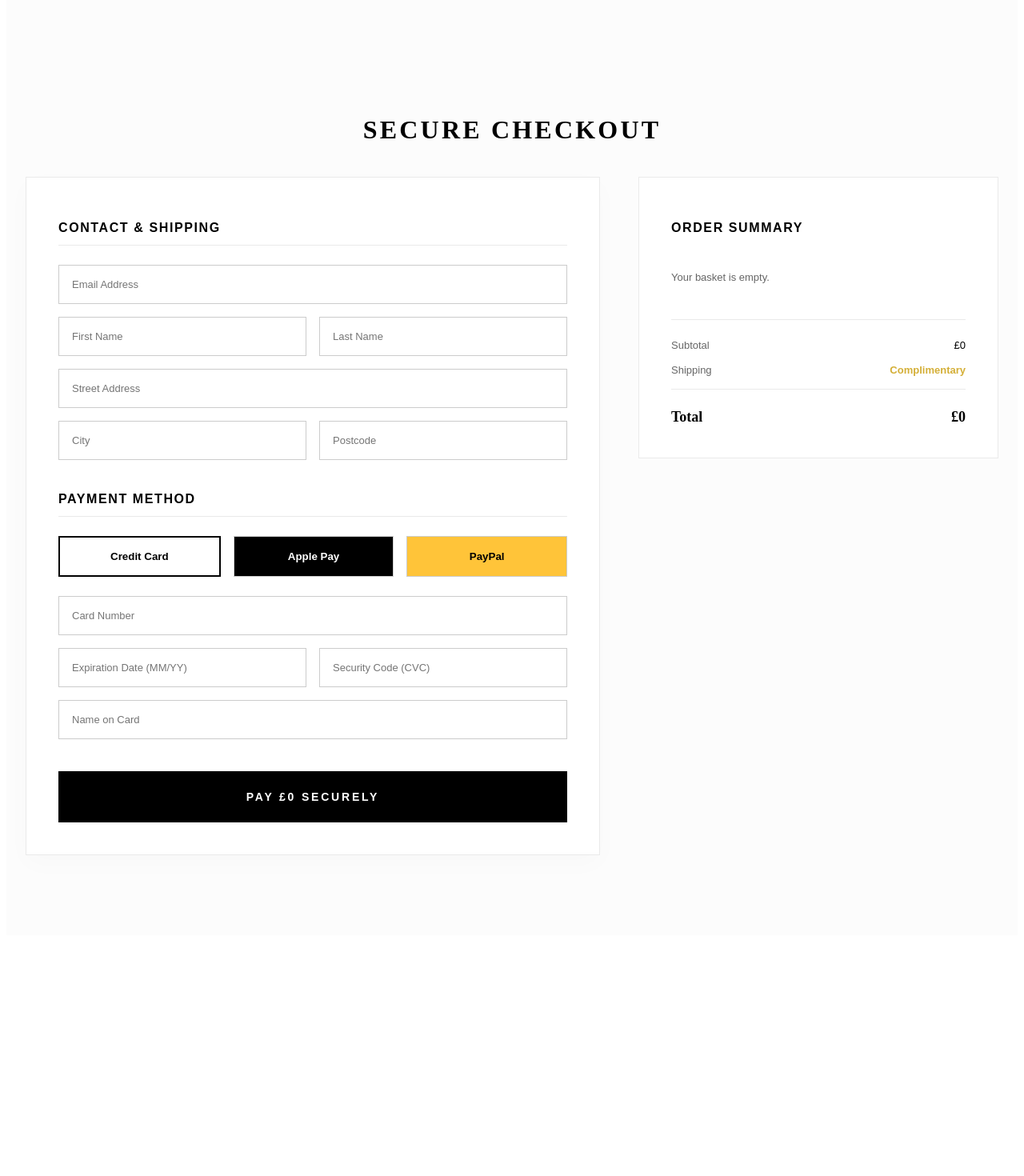
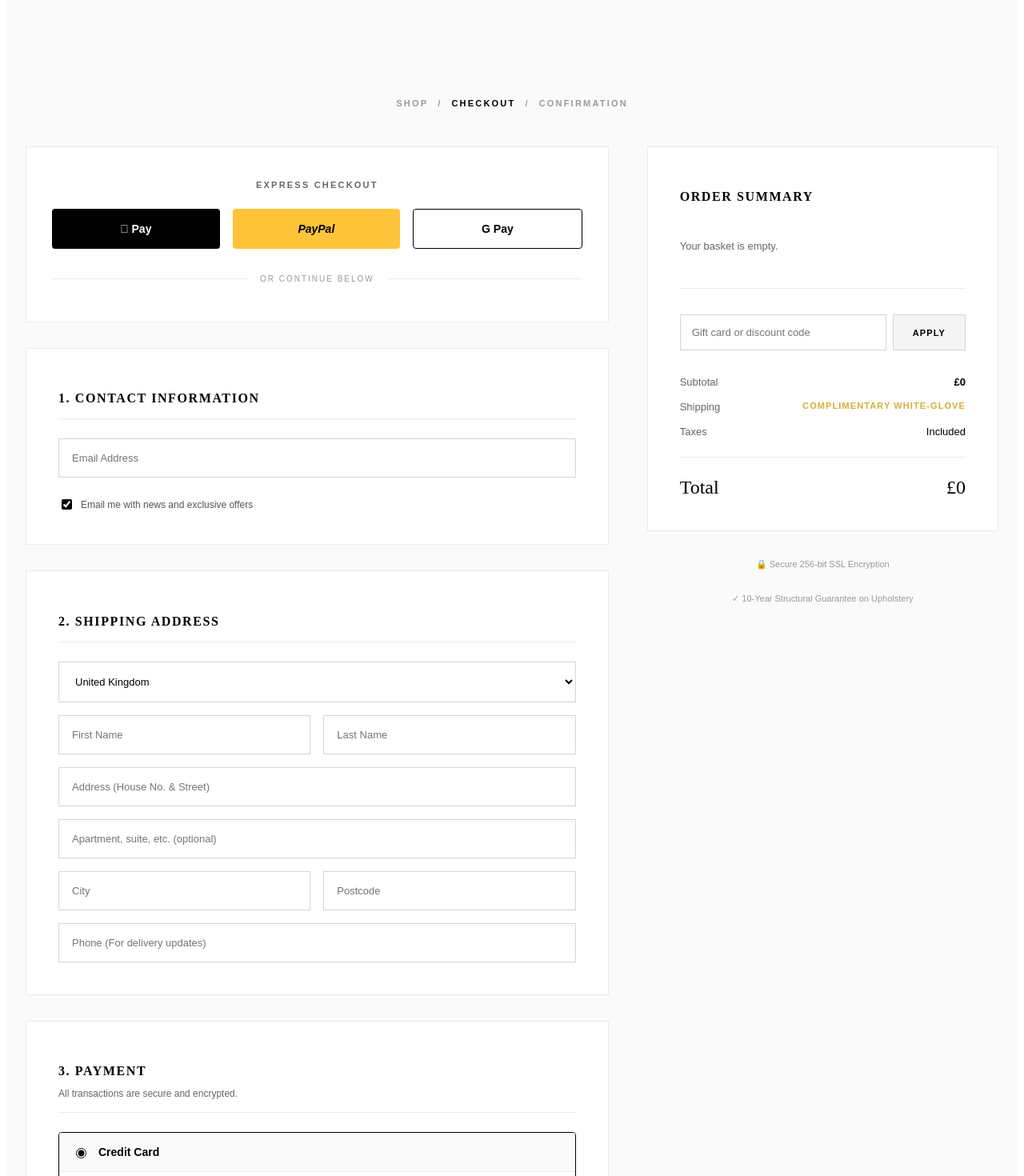
Before and after one commit to Balenk26/blackwood-rose, a Next.js app: page /preview/checkout in a window 1280 px wide. Shown: the part 180-1650 px from the top of the page at 80% size. Before the commit the page ends 1357 px from the top, so only its background shows below. Built offline with nearby package versions, Linux system fonts and the light colour scheme.

Commit message:
Added professional checkout page

```diff
--- a/app/preview/checkout/page.tsx
+++ b/app/preview/checkout/page.tsx
@@ -3,59 +3,143 @@
 import React, { useState } from 'react';
 import Navbar from '../../components/Navbar';
 import { useCart } from '../../components/CartContext';
+import Link from 'next/link';
 
 export default function CheckoutPage() {
-  const { cart, cartTotal, removeFromCart } = useCart(); // Typo fixed!
+  const { cart, cartTotal, removeFromCart } = useCart();
   const [paymentMethod, setPaymentMethod] = useState('card');
+  const [billingSame, setBillingSame] = useState(true);
 
+  // Defensive fallbacks to guarantee no Vercel crashes
   const safeCart = cart || [];
   const safeTotal = Number(cartTotal || 0);
 
   return (
-    <div style={{ backgroundColor: '#fcfcfc', color: '#000000', minHeight: '100vh', fontFamily: 'sans-serif' }}>
+    <div style={{ backgroundColor: '#fafafa', color: '#000000', minHeight: '100vh', fontFamily: 'sans-serif' }}>
       <Navbar />
 
       <div style={{ maxWidth: '1400px', margin: '0 auto', padding: '140px 24px 100px 24px' }}>
-        <h1 style={{ fontSize: '32px', fontFamily: 'serif', letterSpacing: '0.1em', textTransform: 'uppercase', marginBottom: '40px', textAlign: 'center' }}>Secure Checkout</h1>
+
+        {/* Breadcrumbs */}
+        <div style={{ display: 'flex', justifyContent: 'center', gap: '12px', fontSize: '11px', textTransform: 'uppercase', letterSpacing: '0.2em', fontWeight: 'bold', color: '#999', marginBottom: '48px' }}>
+          <Link href="/preview/shop" style={{ textDecoration: 'none', color: '#999' }}>Shop</Link>
+          <span>/</span>
+          <span style={{ color: '#000' }}>Checkout</span>
+          <span>/</span>
+          <span>Confirmation</span>
+        </div>
 
         <div style={{ display: 'flex', gap: '48px', flexWrap: 'wrap', alignItems: 'flex-start' }}>
 
-          <div style={{ flex: '2 1 600px', backgroundColor: '#fff', padding: '40px', border: '1px solid #eaeaea', boxShadow: '0 10px 30px rgba(0,0,0,0.02)' }}>
-            <h2 style={{ fontSize: '16px', textTransform: 'uppercase', letterSpacing: '0.1em', marginBottom: '24px', paddingBottom: '12px', borderBottom: '1px solid #eaeaea' }}>Contact & Shipping</h2>
-            <div style={{ display: 'grid', gridTemplateColumns: '1fr 1fr', gap: '16px', marginBottom: '40px' }}>
-              <input type="email" placeholder="Email Address" style={{ gridColumn: 'span 2', padding: '16px', border: '1px solid #ccc', fontSize: '13px', width: '100%', boxSizing: 'border-box' }} />
-              <input type="text" placeholder="First Name" style={{ padding: '16px', border: '1px solid #ccc', fontSize: '13px', width: '100%', boxSizing: 'border-box' }} />
-              <input type="text" placeholder="Last Name" style={{ padding: '16px', border: '1px solid #ccc', fontSize: '13px', width: '100%', boxSizing: 'border-box' }} />
-              <input type="text" placeholder="Street Address" style={{ gridColumn: 'span 2', padding: '16px', border: '1px solid #ccc', fontSize: '13px', width: '100%', boxSizing: 'border-box' }} />
-              <input type="text" placeholder="City" style={{ padding: '16px', border: '1px solid #ccc', fontSize: '13px', width: '100%', boxSizing: 'border-box' }} />
-              <input type="text" placeholder="Postcode" style={{ padding: '16px', border: '1px solid #ccc', fontSize: '13px', width: '100%', boxSizing: 'border-box' }} />
+          {/* LEFT COLUMN: The Checkout Flow */}
+          <div style={{ flex: '2 1 650px', display: 'flex', flexDirection: 'column', gap: '32px' }}>
+
+            {/* 1. EXPRESS CHECKOUT */}
+            <div style={{ backgroundColor: '#fff', padding: '32px', border: '1px solid #eaeaea', textAlign: 'center' }}>
+              <h2 style={{ fontSize: '11px', textTransform: 'uppercase', letterSpacing: '0.2em', color: '#666', marginBottom: '24px' }}>Express Checkout</h2>
+              <div style={{ display: 'flex', gap: '16px' }}>
+                <button style={{ flex: 1, padding: '16px', backgroundColor: '#000', color: '#fff', border: 'none', cursor: 'pointer', fontWeight: 'bold', fontSize: '14px', borderRadius: '4px' }}>
+                   Pay
+                </button>
+                <button style={{ flex: 1, padding: '16px', backgroundColor: '#FFC439', color: '#000', border: 'none', cursor: 'pointer', fontWeight: 'bold', fontSize: '14px', borderRadius: '4px', fontStyle: 'italic' }}>
+                  PayPal
+                </button>
+                <button style={{ flex: 1, padding: '16px', backgroundColor: '#fff', color: '#000', border: '1px solid #000', cursor: 'pointer', fontWeight: 'bold', fontSize: '14px', borderRadius: '4px' }}>
+                  G Pay
+                </button>
               </div>
 
-            <h2 style={{ fontSize: '16px', textTransform: 'uppercase', letterSpacing: '0.1em', marginBottom: '24px', paddingBottom: '12px', borderBottom: '1px solid #eaeaea' }}>Payment Method</h2>
-            <div style={{ display: 'flex', gap: '16px', marginBottom: '24px' }}>
-              <button onClick={() => setPaymentMethod('card')} style={{ flex: 1, padding: '16px', border: paymentMethod === 'card' ? '2px solid #000' : '1px solid #ccc', backgroundColor: '#fff', cursor: 'pointer', fontWeight: 'bold' }}>Credit Card</button>
-              <button onClick={() => setPaymentMethod('apple')} style={{ flex: 1, padding: '16px', border: paymentMethod === 'apple' ? '2px solid #000' : '1px solid #ccc', backgroundColor: '#000', color: '#fff', cursor: 'pointer', fontWeight: 'bold' }}>Apple Pay</button>
-              <button onClick={() => setPaymentMethod('paypal')} style={{ flex: 1, padding: '16px', border: paymentMethod === 'paypal' ? '2px solid #000' : '1px solid #ccc', backgroundColor: '#FFC439', color: '#000', cursor: 'pointer', fontWeight: 'bold' }}>PayPal</button>
+              <div style={{ display: 'flex', alignItems: 'center', margin: '32px 0 16px 0' }}>
+                <div style={{ flex: 1, height: '1px', backgroundColor: '#eaeaea' }}></div>
+                <span style={{ padding: '0 16px', fontSize: '10px', textTransform: 'uppercase', letterSpacing: '0.2em', color: '#999' }}>Or continue below</span>
+                <div style={{ flex: 1, height: '1px', backgroundColor: '#eaeaea' }}></div>
+              </div>
+            </div>
+
+            {/* 2. CONTACT INFORMATION */}
+            <div style={{ backgroundColor: '#fff', padding: '40px', border: '1px solid #eaeaea' }}>
+              <h2 style={{ fontSize: '16px', fontFamily: 'serif', letterSpacing: '0.1em', textTransform: 'uppercase', marginBottom: '24px', borderBottom: '1px solid #eaeaea', paddingBottom: '16px' }}>1. Contact Information</h2>
+              <div style={{ display: 'grid', gridTemplateColumns: '1fr', gap: '16px' }}>
+                <input type="email" placeholder="Email Address" style={{ padding: '16px', border: '1px solid #d1d5db', fontSize: '13px', width: '100%', boxSizing: 'border-box', outlineColor: '#000' }} />
+                <div style={{ display: 'flex', alignItems: 'center', gap: '8px', marginTop: '8px' }}>
+                  <input type="checkbox" id="newsletter" defaultChecked style={{ accentColor: '#000' }} />
+                  <label htmlFor="newsletter" style={{ fontSize: '12px', color: '#555' }}>Email me with news and exclusive offers</label>
+                </div>
+              </div>
+            </div>
+
+            {/* 3. SHIPPING ADDRESS */}
+            <div style={{ backgroundColor: '#fff', padding: '40px', border: '1px solid #eaeaea' }}>
+              <h2 style={{ fontSize: '16px', fontFamily: 'serif', letterSpacing: '0.1em', textTransform: 'uppercase', marginBottom: '24px', borderBottom: '1px solid #eaeaea', paddingBottom: '16px' }}>2. Shipping Address</h2>
+              <div style={{ display: 'grid', gridTemplateColumns: '1fr 1fr', gap: '16px' }}>
+                <select style={{ gridColumn: 'span 2', padding: '16px', border: '1px solid #d1d5db', fontSize: '13px', width: '100%', boxSizing: 'border-box', backgroundColor: '#fff', outlineColor: '#000' }}>
+                  <option>United Kingdom</option>
+                  <option>United States</option>
+                  <option>European Union</option>
+                </select>
+                <input type="text" placeholder="First Name" style={{ padding: '16px', border: '1px solid #d1d5db', fontSize: '13px', width: '100%', boxSizing: 'border-box', outlineColor: '#000' }} />
+                <input type="text" placeholder="Last Name" style={{ padding: '16px', border: '1px solid #d1d5db', fontSize: '13px', width: '100%', boxSizing: 'border-box', outlineColor: '#000' }} />
+                <input type="text" placeholder="Address (House No. & Street)" style={{ gridColumn: 'span 2', padding: '16px', border: '1px solid #d1d5db', fontSize: '13px', width: '100%', boxSizing: 'border-box', outlineColor: '#000' }} />
+                <input type="text" placeholder="Apartment, suite, etc. (optional)" style={{ gridColumn: 'span 2', padding: '16px', border: '1px solid #d1d5db', fontSize: '13px', width: '100%', boxSizing: 'border-box', outlineColor: '#000' }} />
+                <input type="text" placeholder="City" style={{ padding: '16px', border: '1px solid #d1d5db', fontSize: '13px', width: '100%', boxSizing: 'border-box', outlineColor: '#000' }} />
+                <input type="text" placeholder="Postcode" style={{ padding: '16px', border: '1px solid #d1d5db', fontSize: '13px', width: '100%', boxSizing: 'border-box', outlineColor: '#000' }} />
+                <input type="tel" placeholder="Phone (For delivery updates)" style={{ gridColumn: 'span 2', padding: '16px', border: '1px solid #d1d5db', fontSize: '13px', width: '100%', boxSizing: 'border-box', outlineColor: '#000' }} />
+              </div>
+            </div>
+
+            {/* 4. PAYMENT */}
+            <div style={{ backgroundColor: '#fff', padding: '40px', border: '1px solid #eaeaea' }}>
+              <h2 style={{ fontSize: '16px', fontFamily: 'serif', letterSpacing: '0.1em', textTransform: 'uppercase', marginBottom: '8px' }}>3. Payment</h2>
+              <p style={{ fontSize: '12px', color: '#666', marginBottom: '24px', borderBottom: '1px solid #eaeaea', paddingBottom: '16px' }}>All transactions are secure and encrypted.</p>
+
+              <div style={{ border: '1px solid #000', borderRadius: '4px', overflow: 'hidden', marginBottom: '32px' }}>
+                <div style={{ padding: '16px', backgroundColor: '#fafafa', borderBottom: '1px solid #eaeaea', display: 'flex', alignItems: 'center', gap: '12px' }}>
+                  <input type="radio" id="pay-card" name="payment" checked={paymentMethod === 'card'} onChange={() => setPaymentMethod('card')} style={{ accentColor: '#000' }} />
+                  <label htmlFor="pay-card" style={{ fontSize: '14px', fontWeight: 'bold' }}>Credit Card</label>
                 </div>
 
                 {paymentMethod === 'card' && (
-              <div style={{ display: 'grid', gridTemplateColumns: '1fr 1fr', gap: '16px', marginBottom: '40px' }}>
-                <input type="text" placeholder="Card Number" style={{ gridColumn: 'span 2', padding: '16px', border: '1px solid #ccc', fontSize: '13px', width: '100%', boxSizing: 'border-box' }} />
-                <input type="text" placeholder="Expiration Date (MM/YY)" style={{ padding: '16px', border: '1px solid #ccc', fontSize: '13px', width: '100%', boxSizing: 'border-box' }} />
-                <input type="text" placeholder="Security Code (CVC)" style={{ padding: '16px', border: '1px solid #ccc', fontSize: '13px', width: '100%', boxSizing: 'border-box' }} />
-                <input type="text" placeholder="Name on Card" style={{ gridColumn: 'span 2', padding: '16px', border: '1px solid #ccc', fontSize: '13px', width: '100%', boxSizing: 'border-box' }} />
+                  <div style={{ padding: '24px', display: 'grid', gridTemplateColumns: '1fr 1fr', gap: '16px', backgroundColor: '#fff' }}>
+                    <input type="text" placeholder="Card Number" style={{ gridColumn: 'span 2', padding: '16px', border: '1px solid #d1d5db', fontSize: '13px', width: '100%', boxSizing: 'border-box', outlineColor: '#000' }} />
+                    <input type="text" placeholder="Expiration Date (MM/YY)" style={{ padding: '16px', border: '1px solid #d1d5db', fontSize: '13px', width: '100%', boxSizing: 'border-box', outlineColor: '#000' }} />
+                    <input type="text" placeholder="Security Code (CVC)" style={{ padding: '16px', border: '1px solid #d1d5db', fontSize: '13px', width: '100%', boxSizing: 'border-box', outlineColor: '#000' }} />
+                    <input type="text" placeholder="Name on Card" style={{ gridColumn: 'span 2', padding: '16px', border: '1px solid #d1d5db', fontSize: '13px', width: '100%', boxSizing: 'border-box', outlineColor: '#000' }} />
                   </div>
                 )}
 
-            <button style={{ width: '100%', backgroundColor: '#000', color: '#fff', padding: '24px', fontSize: '14px', textTransform: 'uppercase', letterSpacing: '0.2em', fontWeight: 'bold', border: 'none', cursor: 'pointer' }}>
-              {paymentMethod === 'apple' ? 'Pay with Apple Pay' : paymentMethod === 'paypal' ? 'Pay with PayPal' : `Pay £${safeTotal.toLocaleString()} Securely`}
+                <div style={{ padding: '16px', backgroundColor: '#fafafa', borderTop: '1px solid #eaeaea', display: 'flex', alignItems: 'center', gap: '12px' }}>
+                  <input type="radio" id="pay-paypal" name="payment" checked={paymentMethod === 'paypal'} onChange={() => setPaymentMethod('paypal')} style={{ accentColor: '#000' }} />
+                  <label htmlFor="pay-paypal" style={{ fontSize: '14px', fontWeight: 'bold' }}>PayPal</label>
+                </div>
+              </div>
+
+              {/* Billing Address Toggle */}
+              <h3 style={{ fontSize: '14px', fontWeight: 'bold', marginBottom: '16px' }}>Billing Address</h3>
+              <div style={{ display: 'flex', flexDirection: 'column', gap: '12px', marginBottom: '40px' }}>
+                <div style={{ display: 'flex', alignItems: 'center', gap: '12px', padding: '16px', border: billingSame ? '1px solid #000' : '1px solid #eaeaea', borderRadius: '4px', cursor: 'pointer' }} onClick={() => setBillingSame(true)}>
+                  <input type="radio" checked={billingSame} readOnly style={{ accentColor: '#000' }} />
+                  <span style={{ fontSize: '13px' }}>Same as shipping address</span>
+                </div>
+                <div style={{ display: 'flex', alignItems: 'center', gap: '12px', padding: '16px', border: !billingSame ? '1px solid #000' : '1px solid #eaeaea', borderRadius: '4px', cursor: 'pointer' }} onClick={() => setBillingSame(false)}>
+                  <input type="radio" checked={!billingSame} readOnly style={{ accentColor: '#000' }} />
+                  <span style={{ fontSize: '13px' }}>Use a different billing address</span>
+                </div>
+              </div>
+
+              {/* Pay Now Button */}
+              <button style={{ width: '100%', backgroundColor: '#000', color: '#fff', padding: '24px', fontSize: '14px', textTransform: 'uppercase', letterSpacing: '0.2em', fontWeight: 'bold', border: 'none', cursor: 'pointer', transition: 'background-color 0.3s' }}>
+                Pay £{safeTotal.toLocaleString()} Securely
               </button>
             </div>
 
-          <div style={{ flex: '1 1 350px', backgroundColor: '#fff', padding: '40px', border: '1px solid #eaeaea' }}>
-            <h2 style={{ fontSize: '16px', textTransform: 'uppercase', letterSpacing: '0.1em', marginBottom: '32px' }}>Order Summary</h2>
+          </div>
 
-            <div style={{ marginBottom: '32px', maxHeight: '400px', overflowY: 'auto', paddingRight: '12px' }}>
+          {/* RIGHT COLUMN: Order Summary */}
+          <div style={{ flex: '1 1 400px', position: 'sticky', top: '180px' }}>
+            <div style={{ backgroundColor: '#fff', padding: '40px', border: '1px solid #eaeaea' }}>
+              <h2 style={{ fontSize: '16px', fontFamily: 'serif', textTransform: 'uppercase', letterSpacing: '0.1em', marginBottom: '32px' }}>Order Summary</h2>
+
+              <div style={{ marginBottom: '32px', maxHeight: '350px', overflowY: 'auto', paddingRight: '12px' }}>
                 {safeCart.length === 0 ? (
                   <p style={{ color: '#666', fontSize: '13px' }}>Your basket is empty.</p>
                 ) : (
@@ -67,11 +151,11 @@ export default function CheckoutPage() {
 
                     return (
                       <div key={`${safeId}-${index}`} style={{ display: 'flex', gap: '16px', marginBottom: '24px' }}>
-                      <div style={{ width: '60px', height: '80px', backgroundColor: '#f5f5f5', flexShrink: 0 }}>
-                        {/* eslint-disable-next-line @next/next/no-img-element */}
+                        <div style={{ width: '64px', height: '85px', backgroundColor: '#f5f5f5', flexShrink: 0, position: 'relative' }}>
                           {safeImage && <img src={safeImage} alt={safeName} style={{ width: '100%', height: '100%', objectFit: 'cover' }} />}
+                          <span style={{ position: 'absolute', top: '-8px', right: '-8px', backgroundColor: '#666', color: '#fff', fontSize: '10px', width: '20px', height: '20px', display: 'flex', alignItems: 'center', justifyContent: 'center', borderRadius: '50%' }}>1</span>
                         </div>
-                      <div style={{ display: 'flex', flexDirection: 'column', flexGrow: 1 }}>
+                        <div style={{ display: 'flex', flexDirection: 'column', flexGrow: 1, justifyContent: 'center' }}>
                           <span style={{ fontSize: '11px', fontWeight: 'bold', textTransform: 'uppercase', letterSpacing: '0.05em', marginBottom: '4px' }}>{safeName}</span>
                           <span style={{ fontSize: '12px', color: '#666', marginBottom: '8px' }}>£{safePrice.toLocaleString()}</span>
                           <button
@@ -87,19 +171,37 @@ export default function CheckoutPage() {
                 )}
               </div>
 
-            <div style={{ borderTop: '1px solid #eaeaea', paddingTop: '24px', display: 'flex', flexDirection: 'column', gap: '16px', fontSize: '13px' }}>
+              {/* Promo Code */}
+              <div style={{ display: 'flex', gap: '8px', marginBottom: '32px', borderTop: '1px solid #eaeaea', paddingTop: '32px' }}>
+                <input type="text" placeholder="Gift card or discount code" style={{ flex: 1, padding: '14px', border: '1px solid #d1d5db', fontSize: '13px', outlineColor: '#000' }} />
+                <button style={{ padding: '0 24px', backgroundColor: '#f5f5f5', border: '1px solid #d1d5db', fontSize: '11px', textTransform: 'uppercase', letterSpacing: '0.1em', fontWeight: 'bold', cursor: 'pointer' }}>Apply</button>
+              </div>
+
+              {/* Totals */}
+              <div style={{ display: 'flex', flexDirection: 'column', gap: '16px', fontSize: '13px' }}>
                 <div style={{ display: 'flex', justifyContent: 'space-between' }}>
                   <span style={{ color: '#666' }}>Subtotal</span>
-                <span>£{safeTotal.toLocaleString()}</span>
+                  <span style={{ fontWeight: 'bold' }}>£{safeTotal.toLocaleString()}</span>
                 </div>
                 <div style={{ display: 'flex', justifyContent: 'space-between' }}>
                   <span style={{ color: '#666' }}>Shipping</span>
-                <span style={{ color: '#D4AF37', fontWeight: 'bold' }}>Complimentary</span>
+                  <span style={{ color: '#D4AF37', fontWeight: 'bold', textTransform: 'uppercase', fontSize: '11px', letterSpacing: '0.1em' }}>Complimentary White-Glove</span>
                 </div>
-              <div style={{ display: 'flex', justifyContent: 'space-between', borderTop: '1px solid #eaeaea', paddingTop: '24px', fontSize: '18px', fontWeight: 'bold', fontFamily: 'serif' }}>
+                <div style={{ display: 'flex', justifyContent: 'space-between' }}>
+                  <span style={{ color: '#666' }}>Taxes</span>
+                  <span>Included</span>
+                </div>
+                <div style={{ display: 'flex', justifyContent: 'space-between', borderTop: '1px solid #eaeaea', paddingTop: '24px', fontSize: '24px', fontFamily: 'serif', marginTop: '8px' }}>
                   <span>Total</span>
                   <span>£{safeTotal.toLocaleString()}</span>
                 </div>
+              </div>
+            </div>
+
+            {/* Trust Badges */}
+            <div style={{ marginTop: '24px', textAlign: 'center', fontSize: '11px', color: '#999', display: 'flex', flexDirection: 'column', gap: '8px' }}>
+              <p>🔒 Secure 256-bit SSL Encryption</p>
+              <p>✓ 10-Year Structural Guarantee on Upholstery</p>
             </div>
           </div>
 
```
Lines whose indentation alone changed are shown as unchanged.
